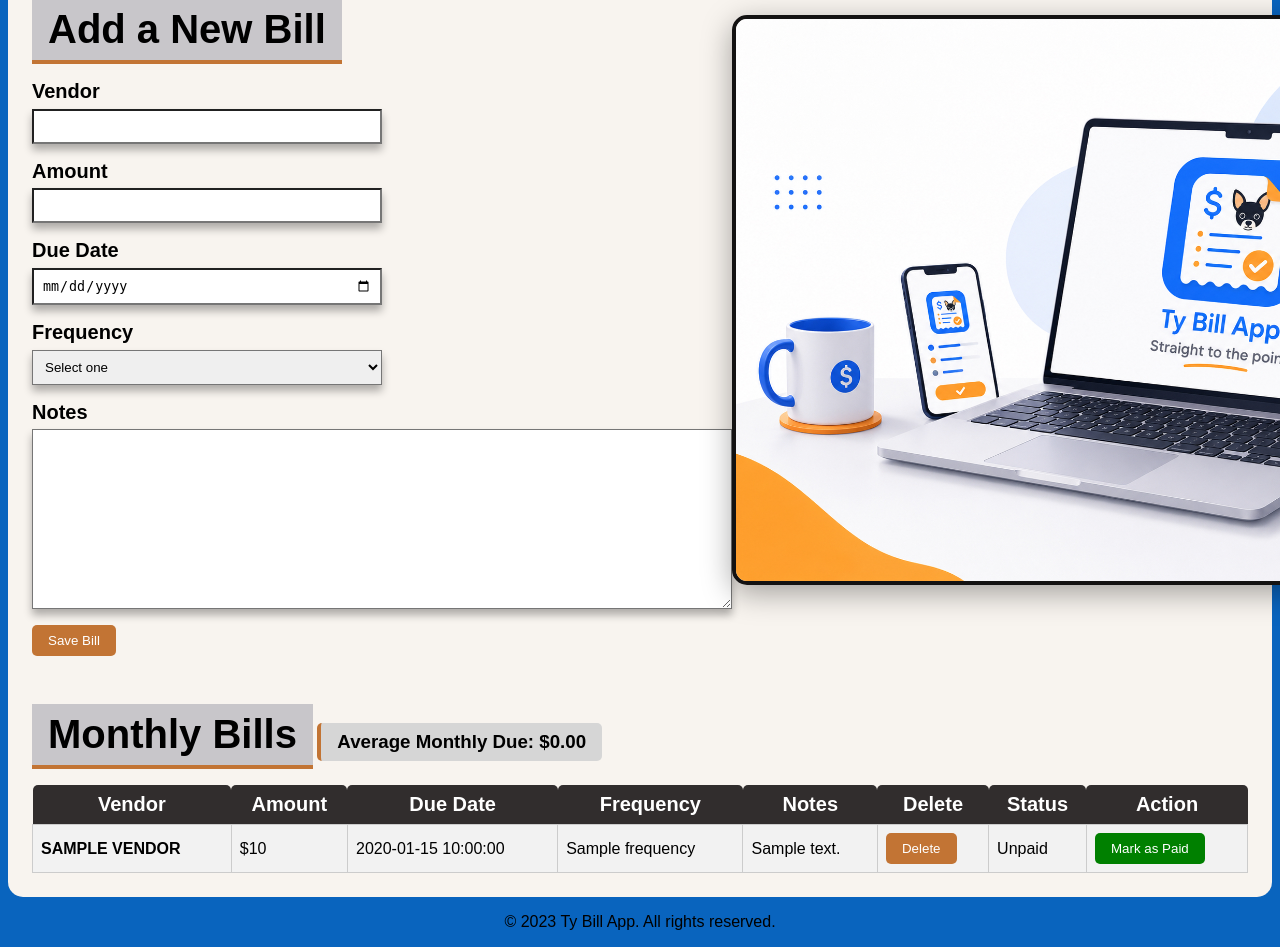
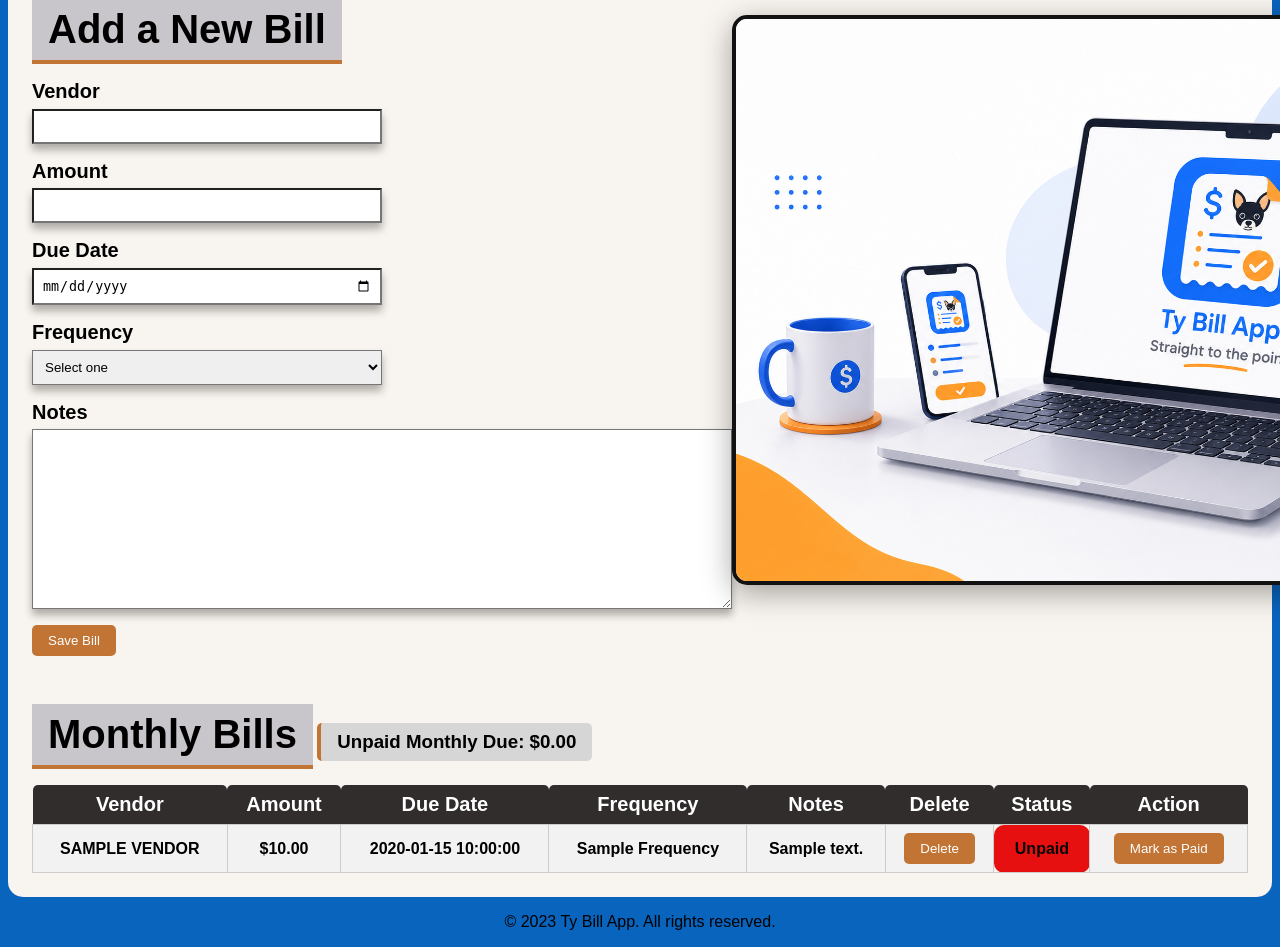
Before and after one commit to THELEGED93/ty-bill-app, a Flask app: template templates/bills.html in a window 1280 px wide; the page is wider, and only the part inside the window is pictured. Shown: the part 383-1330 px from the top of that part. Run offline with Flask 3, Linux system fonts and the light colour scheme; the template is opened without the code that fills it: most values are stand-ins (such as "Sample title", 1, 10 or a date in 2020).

Commit message:
Adding more details, Unpaid Montly Due logic, status color adustments

```diff
--- a/app.py
+++ b/app.py
@@ -36,7 +36,7 @@ def bills():
     bills = conn.execute("SELECT * FROM bills ORDER BY due_date ASC").fetchall()
 
     total = conn.execute(
-        "SELECT COALESCE(SUM(CAST(amount AS REAL)), 0) AS total FROM bills"
+        "SELECT COALESCE(SUM(CAST(amount AS REAL)), 0) AS total FROM bills WHERE paid = 0"
     ).fetchone()["total"]
     conn.close()
 
--- a/static/style.css
+++ b/static/style.css
@@ -9,6 +9,21 @@ header {
 
 }
 
+.saved-bills-table td.status-cell.status-paid {
+    background-color: green !important;
+    color: white !important;
+    font-weight: bold !important;
+    text-align: center;
+    border-radius: 10px;
+}
+
+.saved-bills-table td.status-cell.status-unpaid {
+    background-color: rgb(230, 16, 16) !important;
+    color: rgb(8, 8, 8) !important;
+    font-weight: bold !important;
+    text-align: center;
+    border-radius: 10px;
+}
 header h1 {
     font-size: 2.5rem;
 }
@@ -187,6 +202,10 @@ th {
     text-transform: uppercase;
 }
 
+.frequency {
+    text-transform: capitalize;
+}
+
 input {
     box-shadow: 0 6px 8px rgba(0, 0, 0, 0.3);
 }
@@ -205,16 +224,33 @@ select {
 }
 
 .status-cell {
-    align-items: center;
+    text-align: center;
     vertical-align: middle;
+    font-weight: bold;
 }
 
+td.status-paid {
+    background-color: green;
+    color: white;
+    font-weight: bold;
+}
+
+td.status-unpaid {
+    background-color: rgb(230, 16, 16);
+    color: rgb(29, 27, 27);
+    font-weight: bold;
+}
 .status-cell form {
     display: inline-block;
     margin: 0;
 }
 
-.status-paid {
-    background-color: green;
-    color: white;
+.saved-bills-table th, .saved-bills-table td {
+    text-align: center;
+    vertical-align: middle;
 }
+
+.saved-bills-table td {
+    font-weight: bold;
+
+}
--- a/templates/bills.html
+++ b/templates/bills.html
@@ -51,7 +51,7 @@
 
 <h2 class="section-title">Monthly Bills</h2>
 
-<h3 class = "total-bills">Average Monthly Due: ${{ "%.2f" | format(total) }}</h3>
+<h3 class = "total-bills">Unpaid Monthly Due: ${{ "%.2f" | format(total) }}</h3>
 
 <table class="saved-bills-table">
     <colgroup>
@@ -78,29 +78,28 @@
         {% for bill in bills %}
         <tr>
             <td class="vendor-name">{{ bill["vendor"] }}</td>
-            <td>${{ bill["amount"] }}</td>
+            <td>${{ "%.2f" | format(bill["amount"] | float) }}</td>
             <td>{{ bill["due_date"] }}</td>
-            <td>{{ bill["frequency"] }}</td>
+            <td class="frequency">{{ bill["frequency"] }}</td>
             <td>{{ bill["notes"] }}</td>
             <td>
                 <form method="POST" action="{{ url_for('delete_bill', bill_id=bill['id']) }}">
                     <button type="submit">Delete</button>
                 </form>
             </td>
-            <td class="status-cell">
-            {% if bill["paid"] %}
-        <span class="status-paid">Paid</span>
-             {% else %}
-        <span class="status-unpaid">Unpaid</span>
-            {% endif %}
-            </td>
-
+            <td class="status-cell {% if bill['paid'] %}status-paid{% else %}status-unpaid{% endif %}">
+                {% if bill["paid"] %}
+                Paid
+                {% else %}
+                Unpaid
+                {% endif %}
+        </td>
         <td class="paid-unpaid">
             <form method="POST" action="{{ url_for('toggle_paid_status', bill_id=bill['id']) }}">
                 {% if bill["paid"] %}
-            <button type="submit" class="status-unpaid">Mark as Unpaid</button>
+            <button type="submit" class="btn-unpaid">Mark as Unpaid</button>
                 {% else %}
-            <button type="submit" class="status-paid">Mark as Paid</button>
+            <button type="submit" class="btn-paid">Mark as Paid</button>
         {% endif %}
             </form>
             </td>
```
